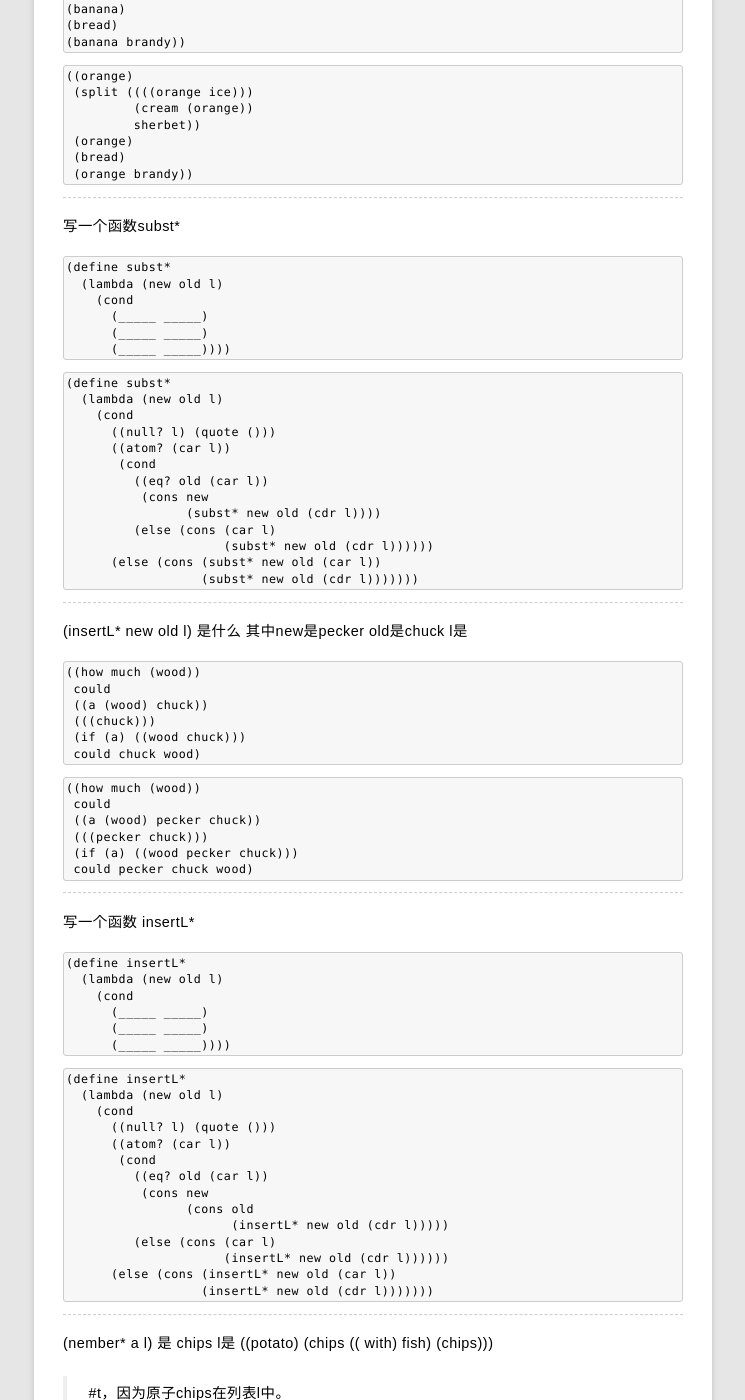
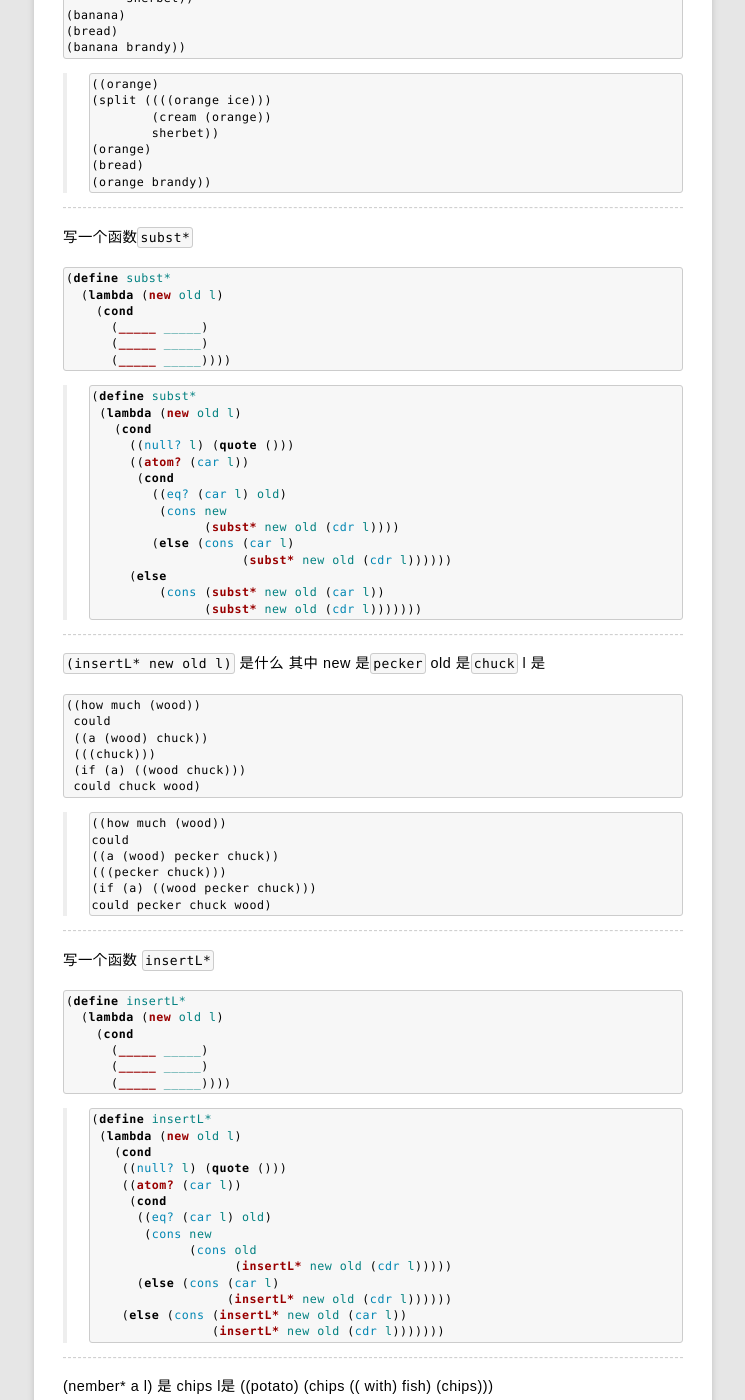
Before and after one commit to rhuichao/uternet.github.io, a Jekyll site: the page built from TLS/05.md, in a window 1280 px wide and 1400 px high, scrolled down 4562 px. Shown: the whole window, without its empty margins (267-1012 px from the left). Built offline with Jekyll 4.4.1, drawn with Linux system fonts in a browser that asks for light colours; some web fonts are replaced; Markdown is read by kramdown in place of the engine named in the settings; some of the changed lines change nothing that is shown; some of the changed text lies outside the part shown.

Commit message:
new document posted

````diff
--- a/TLS/05.md
+++ b/TLS/05.md
@@ -222,9 +222,9 @@
 
 ------------------
 
-写一个函数occur*
+写一个函数`occur*`
 
-```
+```scheme
 (define insertR*
   (lambda (a l)
     (cond
@@ -233,26 +233,26 @@
       (_____ _____))))
 ```
 
-```
-(define occur*
-  (lambda (a l)
-    (cond
-      ((null? l) 0)
-      ((atom? (car l))
-       (cond
-         ((eq? a (car l))
-          (add1 (occur* a (cdr l))))
-         (else (occur* a (cdr l)))))
-      (else (+ (occur* a (car l))
-               (occur* a (cdr l)))))))
-```
+>```scheme
+>(define occur*
+>  (lambda (a l)
+>    (cond
+>      ((null? l) 0)
+>      ((atom? (car l))
+>       (cond
+>         ((eq? a (car l))
+>          (add1 (occur* a (cdr l))))
+>         (else (occur* a (cdr l)))))
+>      (else (+ (occur* a (car l))
+>               (occur* a (cdr l)))))))
+>```
 
 ------------------
 
-(subst* new old l)
-其中new是orange
-old是banana
-l是
+`(subst* new old l)`
+其中 new 是`orange`
+old 是`banana`
+l 是
 
 ```
 ((banana)
@@ -264,21 +264,21 @@
 (banana brandy))
 ```
 
-```
-((orange)
- (split ((((orange ice)))
-         (cream (orange))
-         sherbet))
- (orange)
- (bread)
- (orange brandy))
-```
+>```
+>((orange)
+> (split ((((orange ice)))
+>         (cream (orange))
+>         sherbet))
+> (orange)
+> (bread)
+> (orange brandy))
+>```
 
 ------------------
 
-写一个函数subst*
+写一个函数`subst*`
 
-```
+```scheme
 (define subst*
   (lambda (new old l)
     (cond
@@ -287,29 +287,30 @@
       (_____ _____))))
 ```
 
-```
-(define subst*
-  (lambda (new old l)
-    (cond
-      ((null? l) (quote ()))
-      ((atom? (car l))
-       (cond
-         ((eq? old (car l))
-          (cons new
-                (subst* new old (cdr l))))
-         (else (cons (car l)
-                     (subst* new old (cdr l))))))
-      (else (cons (subst* new old (car l))
-                  (subst* new old (cdr l)))))))
-```
+>```scheme
+>(define subst*
+>  (lambda (new old l)
+>    (cond
+>      ((null? l) (quote ()))
+>      ((atom? (car l))
+>       (cond
+>         ((eq? (car l) old)
+>          (cons new
+>                (subst* new old (cdr l))))
+>         (else (cons (car l)
+>                     (subst* new old (cdr l))))))
+>      (else
+>          (cons (subst* new old (car l))
+>                (subst* new old (cdr l)))))))
+>```
 
 ------------------
 
-(insertL* new old l)
+`(insertL* new old l)`
 是什么
-其中new是pecker
-old是chuck
-l是
+其中 new 是`pecker`
+old 是`chuck`
+l 是
 
 ```
 ((how much (wood))
@@ -320,20 +321,20 @@
  could chuck wood)
 ```
 
-```
-((how much (wood))
- could
- ((a (wood) pecker chuck))
- (((pecker chuck)))
- (if (a) ((wood pecker chuck)))
- could pecker chuck wood)
-```
+>```
+>((how much (wood))
+> could
+> ((a (wood) pecker chuck))
+> (((pecker chuck)))
+> (if (a) ((wood pecker chuck)))
+> could pecker chuck wood)
+>```
 
 ------------------
 
-写一个函数 insertL*
+写一个函数 `insertL*`
 
-```
+```scheme
 (define insertL*
   (lambda (new old l)
     (cond
@@ -342,22 +343,22 @@
       (_____ _____))))
 ```
 
-```
-(define insertL*
-  (lambda (new old l)
-    (cond
-      ((null? l) (quote ()))
-      ((atom? (car l))
-       (cond
-         ((eq? old (car l))
-          (cons new
-                (cons old
-                      (insertL* new old (cdr l)))))
-         (else (cons (car l)
-                     (insertL* new old (cdr l))))))
-      (else (cons (insertL* new old (car l))
-                  (insertL* new old (cdr l)))))))
-```
+>```scheme
+>(define insertL*
+>  (lambda (new old l)
+>    (cond
+>     ((null? l) (quote ()))
+>     ((atom? (car l))
+>      (cond
+>       ((eq? (car l) old)
+>        (cons new
+>              (cons old
+>                    (insertL* new old (cdr l)))))
+>       (else (cons (car l)
+>                   (insertL* new old (cdr l))))))
+>     (else (cons (insertL* new old (car l))
+>                 (insertL* new old (cdr l)))))))
+>```
 
 ------------------
 
````
